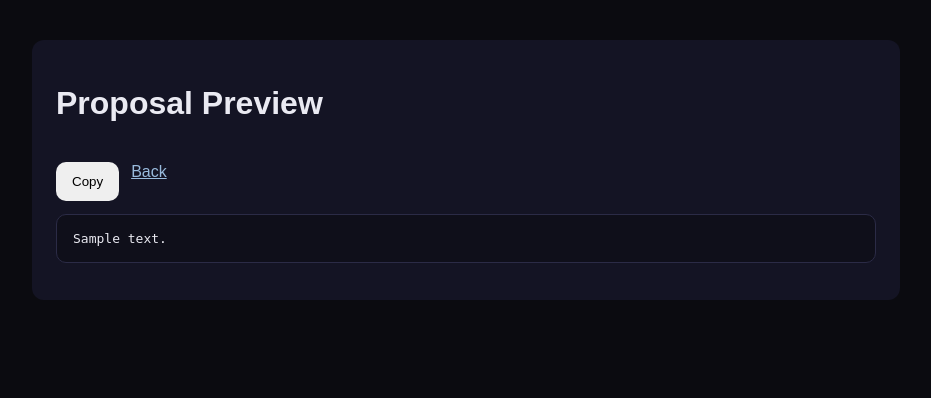
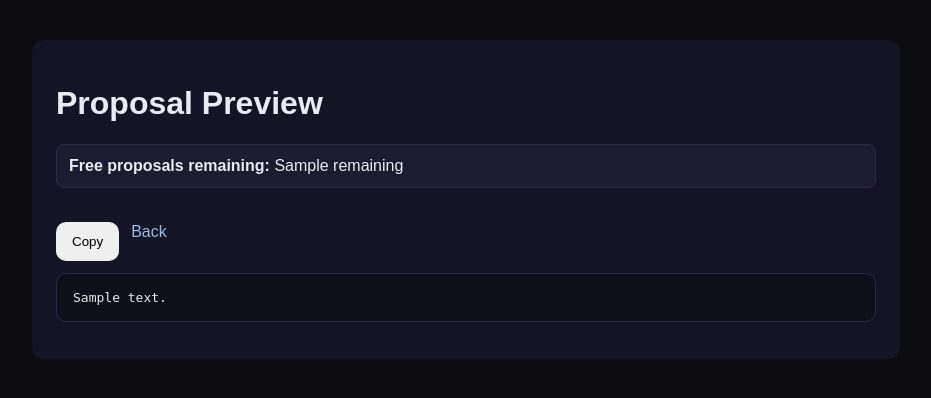
Before and after one commit to Voyaga/proposal60, a Flask app: template templates/preview.html in a window 1280 px wide. Shown: the top 398 px of the page, without its empty margins (174-1105 px from the left). Run offline with Flask 3, Linux system fonts and the light colour scheme; the template is opened without the code that fills it: most values are stand-ins (such as "Sample title", 1, 10 or a date in 2020).

Commit message:
Add files via upload

```diff
--- a/static/style.css
+++ b/static/style.css
@@ -1,8 +1,78 @@
-body { font-family: Arial, sans-serif; margin: 0; background: #0b0b10; color: #eaeaf2; }
-.wrap { max-width: 820px; margin: 40px auto; padding: 24px; background: #141424; border-radius: 12px; }
-label { display:block; margin-top: 14px; opacity: .9; }
-input, textarea, select { width: 100%; padding: 10px; margin-top: 6px; border-radius: 8px; border: 1px solid #2b2b46; background:#0f0f1a; color:#eaeaf2; }
-button { margin-top: 18px; padding: 12px 16px; border: 0; border-radius: 10px; cursor: pointer; }
-pre { white-space: pre-wrap; background:#0f0f1a; padding: 16px; border-radius: 10px; border: 1px solid #2b2b46; }
-.actions { display:flex; gap: 12px; align-items:center; margin-bottom: 12px; }
-a { color:#9bd; }
+/* Base layout */
+body {
+  margin: 0;
+  font-family: Arial, sans-serif;
+  background: #0b0b10;
+  color: #eaeaf2;
+}
+
+/* Main container */
+.wrap {
+  max-width: 820px;
+  margin: 40px auto;
+  padding: 24px;
+  background: #141424;
+  border-radius: 12px;
+}
+
+/* Form elements */
+label {
+  display: block;
+  margin-top: 14px;
+  opacity: 0.9;
+}
+
+input,
+textarea,
+select {
+  width: 100%;
+  margin-top: 6px;
+  padding: 10px;
+  border-radius: 8px;
+  border: 1px solid #2b2b46;
+  background: #0f0f1a;
+  color: #eaeaf2;
+  box-sizing: border-box;
+}
+
+/* Buttons */
+button {
+  margin-top: 18px;
+  padding: 12px 16px;
+  border: none;
+  border-radius: 10px;
+  cursor: pointer;
+}
+
+/* Proposal preview */
+pre {
+  white-space: pre-wrap;
+  padding: 16px;
+  margin-top: 12px;
+  border-radius: 10px;
+  border: 1px solid #2b2b46;
+  background: #0f0f1a;
+}
+
+/* Actions row */
+.actions {
+  display: flex;
+  align-items: center;
+  gap: 12px;
+  margin-bottom: 12px;
+}
+
+/* Links */
+a {
+  color: #9bd;
+  text-decoration: none;
+}
+
+/* Notices (free limit / info) */
+.notice {
+  margin-bottom: 16px;
+  padding: 12px;
+  border-radius: 8px;
+  border: 1px solid #2b2b46;
+  background: #1c1c2f;
+}
--- a/templates/home.html
+++ b/templates/home.html
@@ -8,9 +8,11 @@
 <body>
   <div class="wrap">
     <h1>Send a professional proposal in 60 seconds.</h1>
+    <div style="opacity:.6;font-size:12px;">DEPLOY MARKER HOME v3</div>
+
 
     <form method="POST" action="/generate">
-      <label>Your business name</label>
+      <label>Your business name bro</label>
       <input name="your_business" placeholder="e.g., Neo Electrical" />
 
       <label>Client name *</label>
--- a/templates/preview.html
+++ b/templates/preview.html
@@ -9,13 +9,29 @@
   <div class="wrap">
     <h1>Proposal Preview</h1>
 
+    {% set blocked = blocked | default(false) %}
+    {% set remaining = remaining | default(0) %}
+
+    {% if blocked %}
+      <div class="notice">
+        <strong>Free limit reached.</strong><br>
+        You’ve used your 3 free proposals.<br>
+        Upgrade to keep generating proposals.
+      </div>
+    {% else %}
+      <div class="notice">
+        <strong>Free proposals remaining:</strong> {{ remaining }}
+      </div>
+    {% endif %}
+
     <div class="actions">
-      <button onclick="copyText()">Copy</button>
+      {% if not blocked %}
+        <button onclick="copyText()">Copy</button>
+      {% endif %}
       <a href="/">Back</a>
     </div>
 
     <pre id="proposal">{{ proposal_text }}</pre>
-
   </div>
 
 <script>
```
